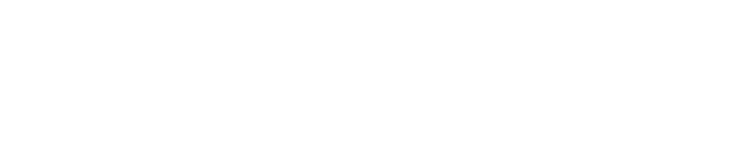
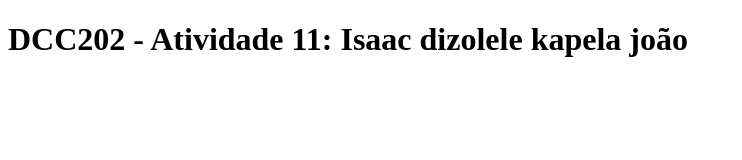
Before and after one commit to ufjf-dcc202/ufjf-dcc202-2023-3-a-atv11-isaac-kapela, a plain HTML site: page index.html in a window 1280 px wide. Shown: the whole page, without its empty margins (0-742 px from the left). Drawn offline with Linux system fonts and the light colour scheme.

Commit message:
add  h1 na main com conteudo

```diff
--- a/index.html
+++ b/index.html
@@ -7,7 +7,7 @@
 </head>
 <body>
     <main>
-
+        <h1>DCC202 - Atividade 11: Isaac dizolele kapela joão</h1>
     </main>
 
 </body>
```
